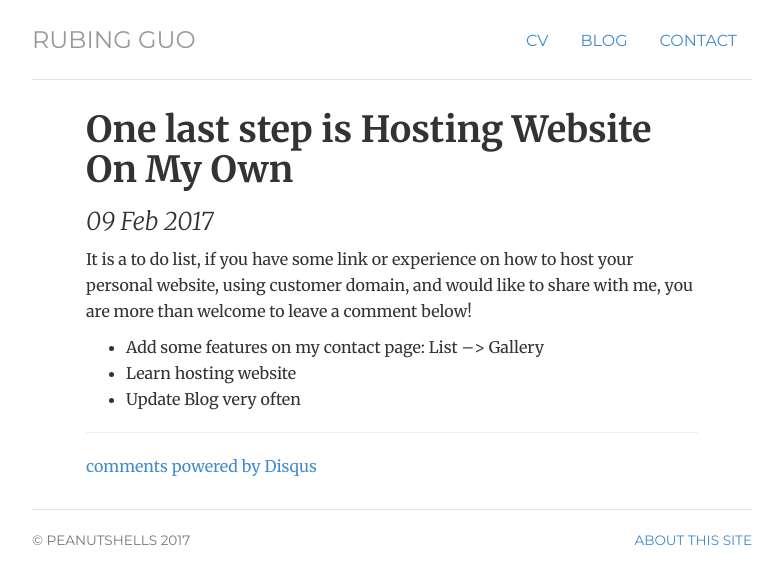
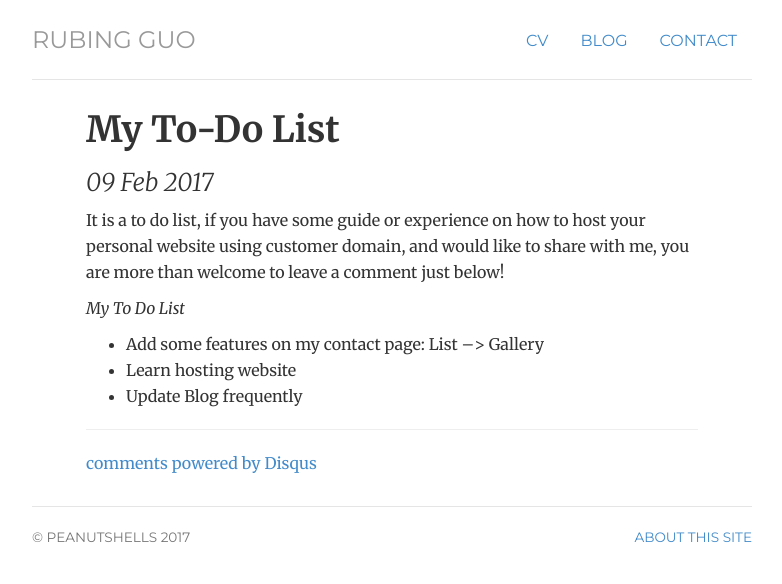
Before and after one commit to flower-joke/peanutshells.github.io, a Jekyll site: the page built from _posts/2017-02-09-rubing-guo-now-available.md, in a window 1280 px wide. Shown: the top 584 px of the page, without its empty margins (248-1030 px from the left). Built offline with Jekyll 4.4.1, drawn with Linux system fonts in a browser that asks for light colours; comment, search, counter and statistics services are not loaded.

Commit message:
Update 2017-02-09-rubing-guo-now-available.md

```diff
--- a/_posts/2017-02-09-rubing-guo-now-available.md
+++ b/_posts/2017-02-09-rubing-guo-now-available.md
@@ -1,10 +1,11 @@
 ---
 layout: post
-title: One last step is Hosting Website On My Own
+title: My To-Do List
 ---
 
-It is a to do list, if you have some link or experience on how to host your personal website, using customer domain, and would like to share with me, you are more than welcome to leave a comment below!
+It is a to do list, if you have some guide or experience on how to host your personal website using customer domain, and would like to share with me, you are more than welcome to leave a comment just below!
 
+*My To Do List*
 * Add some features on my contact page: List --> Gallery
 * Learn hosting website
-* Update Blog very often
+* Update Blog frequently
```
